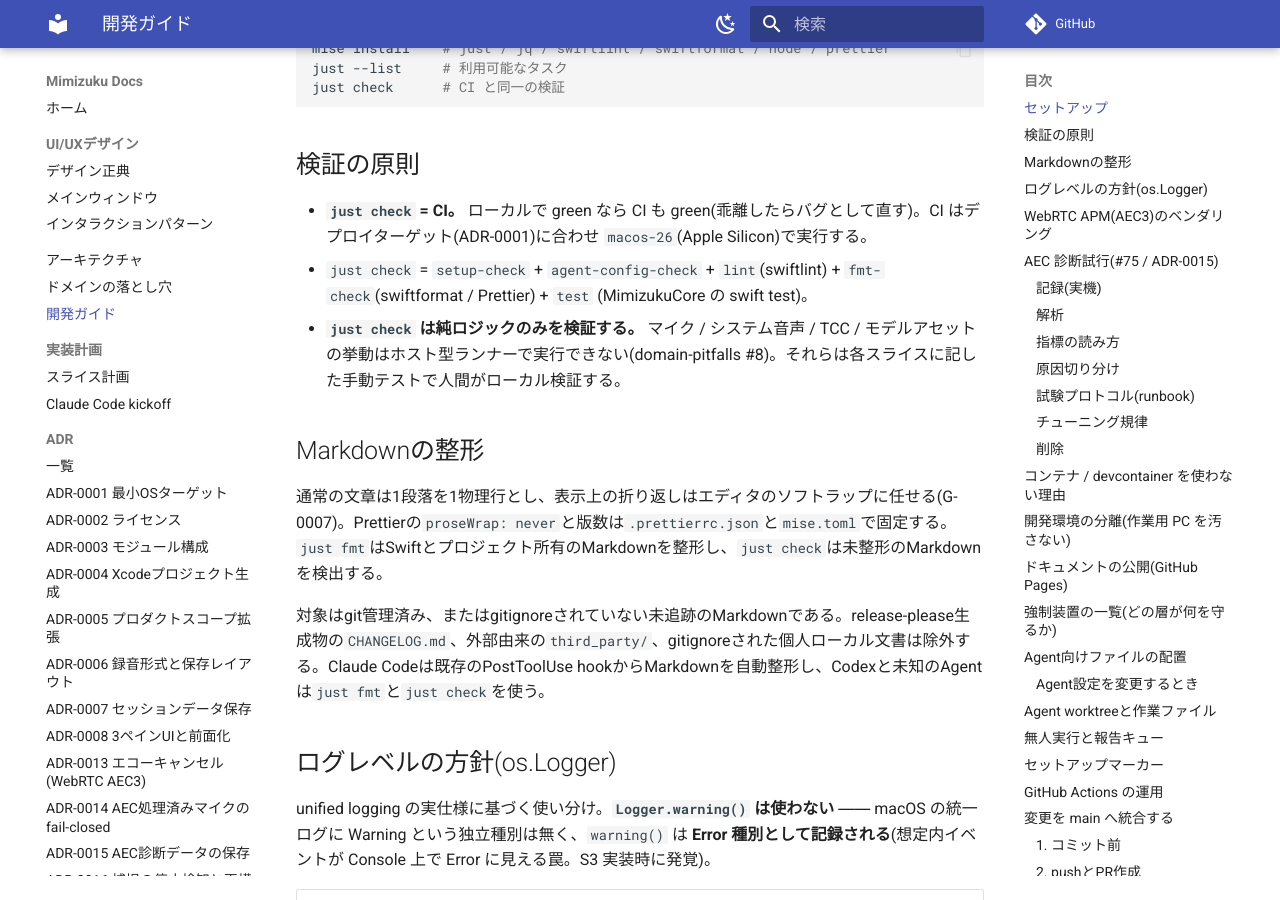
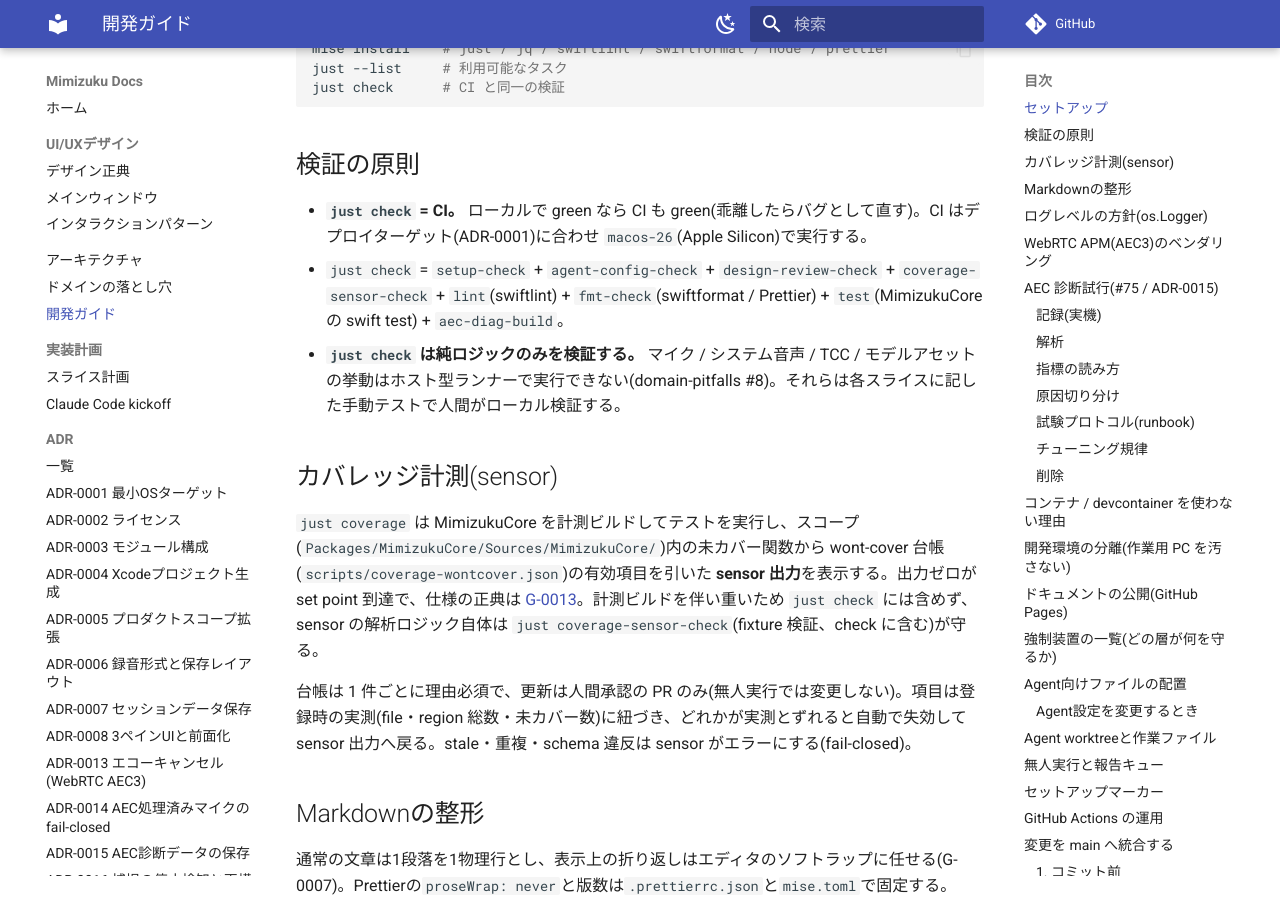
Before and after one commit to nallto/mimizuku, an MkDocs documentation site: the page built from docs/development.md, in a window 1280 px wide and 900 px high, scrolled down 360 px. Built offline with MkDocs 1.6.1 and Material for MkDocs 9.7.7, drawn with Linux system fonts in a browser that asks for light colours; comment, search, counter and statistics services are not loaded.

Commit message:
feat: カバレッジsensorとwont-cover台帳を追加する
G-0013決定1〜3の実装。set point(sensor出力ゼロ)を機械判定可能にする。
export/台帳の両側を対称にfail-closed検証し、台帳はfile+登録時実測の
3点照合で不一致=失効。解析ロジックはfixture 61アサーションでcheckに組み込み、
重い計測本体はjust coverageに分離する。G-0013をAcceptedへ進める。

Co-Authored-By: Claude Fable 5 <noreply@anthropic.com>
Claude-Session: https://claude.ai/code/session_01LTP9ZPfWsx539ntLp3rdHu

```diff
--- a/docs/development.md
+++ b/docs/development.md
@@ -15,8 +15,14 @@ just check      # CI と同一の検証
 ## 検証の原則
 
 - **`just check` = CI。** ローカルで green なら CI も green(乖離したらバグとして直す)。CI はデプロイターゲット(ADR-0001)に合わせ `macos-26`(Apple Silicon)で実行する。
-- `just check` = `setup-check` + `agent-config-check` + `lint`(swiftlint) + `fmt-check`(swiftformat / Prettier) + `test` (MimizukuCore の swift test)。
+- `just check` = `setup-check` + `agent-config-check` + `design-review-check` + `coverage-sensor-check` + `lint`(swiftlint) + `fmt-check`(swiftformat / Prettier) + `test`(MimizukuCore の swift test) + `aec-diag-build`。
 - **`just check` は純ロジックのみを検証する。** マイク / システム音声 / TCC / モデルアセットの挙動はホスト型ランナーで実行できない(domain-pitfalls #8)。それらは各スライスに記した手動テストで人間がローカル検証する。
+
+## カバレッジ計測(sensor)
+
+`just coverage` は MimizukuCore を計測ビルドしてテストを実行し、スコープ(`Packages/MimizukuCore/Sources/MimizukuCore/`)内の未カバー関数から wont-cover 台帳(`scripts/coverage-wontcover.json`)の有効項目を引いた **sensor 出力**を表示する。出力ゼロが set point 到達で、仕様の正典は [G-0013](./adr/governance/G-0013-coverage-driven-improvement-loop.md)。計測ビルドを伴い重いため `just check` には含めず、sensor の解析ロジック自体は `just coverage-sensor-check`(fixture 検証、check に含む)が守る。
+
+台帳は 1 件ごとに理由必須で、更新は人間承認の PR のみ(無人実行では変更しない)。項目は登録時の実測(file・region 総数・未カバー数)に紐づき、どれかが実測とずれると自動で失効して sensor 出力へ戻る。stale・重複・schema 違反は sensor がエラーにする(fail-closed)。
 
 ## Markdownの整形
 
```
Also changed, not shown: docs/adr/README.md (+1 -1 lines), docs/adr/governance/G-0013-coverage-driven-improvement-loop.md (+1 -1 lines), 4 other files.
